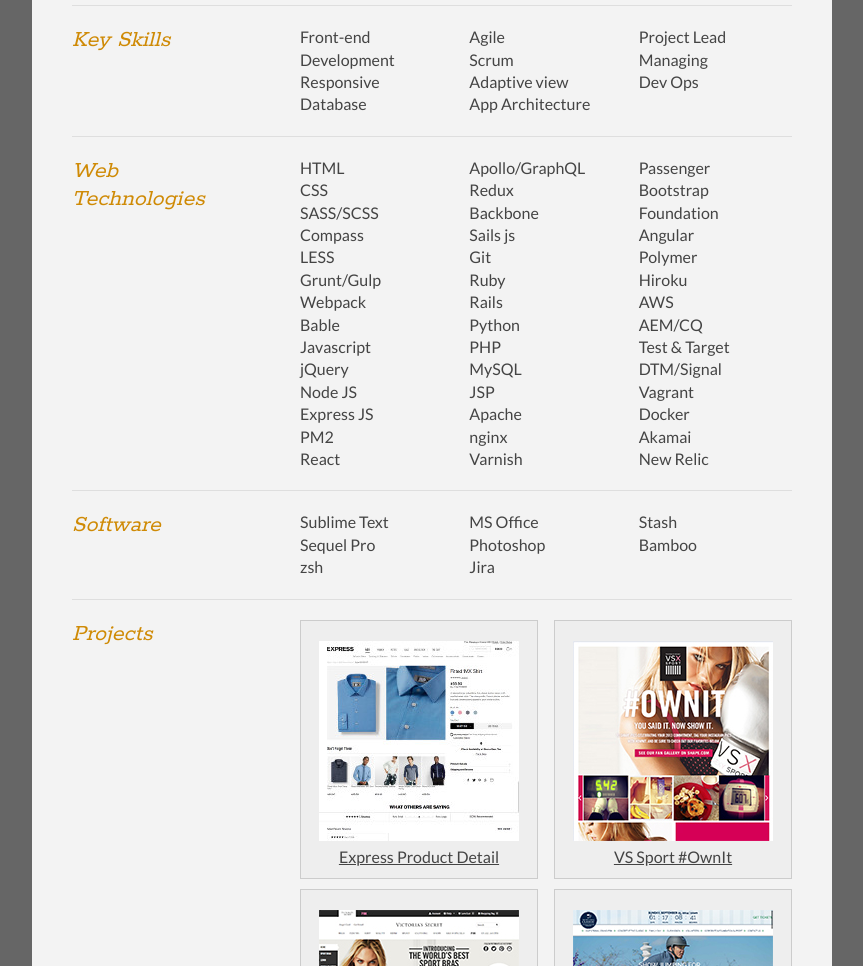
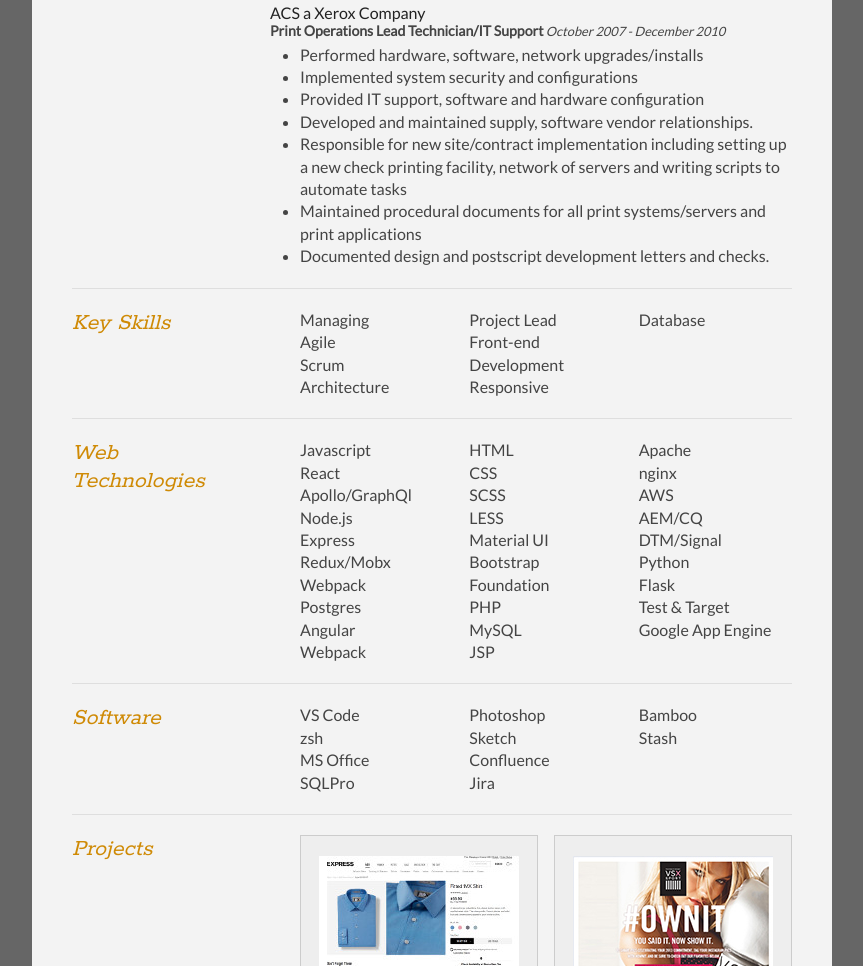
Before and after one commit to km2c/resume, a website: page app/index.html in a window 1280 px wide. Shown: the part 1834-2800 px from the top of the page, without its empty margins (208-1071 px from the left). Drawn offline with nearby package versions, Linux system fonts and the light colour scheme; files that its build step writes are made by us from their sources.

Commit message:
refresh copy

```diff
--- a/app/index.html
+++ b/app/index.html
@@ -58,7 +58,7 @@
                         </div>
 
                         <div class="sectionContent">
-                            <p>Engineering Manager specializing in leading and building dynamic agile teams that create full-stack solutions using all of the latest tools and techniques. I enable teams to perform at their highest level while enjoying the work that they do.</p>
+                            <p>Engineering Manager specializing in leading and building dynamic agile teams that produce solid solutions to creative problems. I enable teams to perform at their highest level while enjoying the work that they do</p>
                         </div>
                     </article>
                     <div class="clear"></div>
@@ -71,6 +71,19 @@
                     </div>
 
                     <div class="sectionContent">
+                        <article>
+                            <h2>Clarivoy</h2>
+                            <p class="subDetails"><strong>Senior Softwar Engineer</strong>  Feburary 2017 ~ Present</p>
+                            <p>While working at Clarivoy I have had the opportunity to lead the develpment of many data analytics and sales attribution initiatives as well as develop new analytics dashboard features using both React and Angular. </p>
+                            <ul>
+                                <li>Sprint planning and estimation</li>
+                                <li>New feature development and testing</li>
+                                <li>Develop tools and applications to speed big data processing and analytics</li>
+                                <li>Architect API’s to support data visualization applications</li>
+                                <li>Build proof of concept applications</li>
+                                <li>Integrate 3rd party API’s to support anonymous sales attribution</li>
+                            </ul>
+                        </article>
                     <article>
                             <h2>Express</h2>
                             <p class="subDetails"><strong>Manager, Web Development</strong>  October 2014 - January 2017</p>
@@ -135,16 +148,14 @@
 
                     <div class="sectionContent">
                         <ul class="keySkills">
+                            <li>Managing</li>
+                            <li>Agile</li>
+                            <li>Scrum</li>
+                            <li>Architecture</li>
+                            <li>Project Lead</li>
                             <li>Front-end Development</li>
                             <li>Responsive</li>
                             <li>Database</li>
-                            <li>Agile</li>
-                            <li>Scrum</li>
-                            <li>Adaptive view</li>
-                            <li>App Architecture</li>
-                            <li>Project Lead</li>
-                            <li>Managing</li>
-                            <li>Dev Ops</li>
                         </ul>
                     </div>
                     <div class="clear"></div>
@@ -157,48 +168,35 @@
 
                     <div class="sectionContent">
                         <ul class="keySkills">
+                            <li>Javascript</li>
+                            <li>React</li>
+                            <li>Apollo/GraphQl</li>
+                            <li>Node.js</li>
+                            <li>Express</li>
+                            <li>Redux/Mobx</li>
+                            <li>Webpack</li>
+                            <li>Postgres</li>
+                            <li>Angular</li>
+                            <li>Webpack</li>
                             <li>HTML</li>
                             <li>CSS</li>
-                            <li>SASS/SCSS</li>
-                            <li>Compass</li>
+                            <li>SCSS</li>
                             <li>LESS</li>
-                            <li>Grunt/Gulp</li>
-                            <li>Webpack</li>
-                            <li>Bable</li>
-                            <li>Javascript</li>
-                            <li>jQuery</li>
-                            <li>Node JS</li>
-                            <li>Express JS</li>
-                            <li>PM2</li>
-                            <li>React</li>
-                            <li>Apollo/GraphQL</li>
-                            <li>Redux</li>
-                            <li>Backbone</li>
-                            <li>Sails js</li>
-                            <li>Git</li>
-                            <li>Ruby</li>
-                            <li>Rails</li>
-                            <li>Python</li>
+                            <li>Material UI</li>
+                            <li>Bootstrap</li>
+                            <li>Foundation</li>
                             <li>PHP</li>
                             <li>MySQL</li>
                             <li>JSP</li>
                             <li>Apache</li>
                             <li>nginx</li>
-                            <li>Varnish</li>
-                            <li>Passenger</li>
-                            <li>Bootstrap</li>
-                            <li>Foundation</li>
-                            <li>Angular</li>
-                            <li>Polymer</li>
-                            <li>Hiroku</li>
                             <li>AWS</li>
                             <li>AEM/CQ</li>
+                            <li>DTM/Signal</li>
+                            <li>Python</li>
+                            <li>Flask</li>
                             <li>Test &amp; Target</li>
-                            <li>DTM/Signal</li>
-                            <li>Vagrant</li>
-                            <li>Docker</li>
-                            <li>Akamai</li>
-                            <li>New Relic</li>
+                            <li>Google App Engine</li>
                         </ul>
                     </div>
                     <div class="clear"></div>
@@ -211,14 +209,16 @@
 
                     <div class="sectionContent">
                         <ul class="keySkills">
-                            <li>Sublime Text</li>
-                            <li>Sequel Pro</li>
+                            <li>VS Code</li>
                             <li>zsh</li>
                             <li>MS Office</li>
+                            <li>SQLPro</li>
                             <li>Photoshop</li>
+                            <li>Sketch</li>
+                            <li>Confluence</li>
                             <li>Jira</li>
+                            <li>Bamboo</li>
                             <li>Stash</li>
-                            <li>Bamboo</li>
                         </ul>
                     </div>
                     <div class="clear"></div>
```
